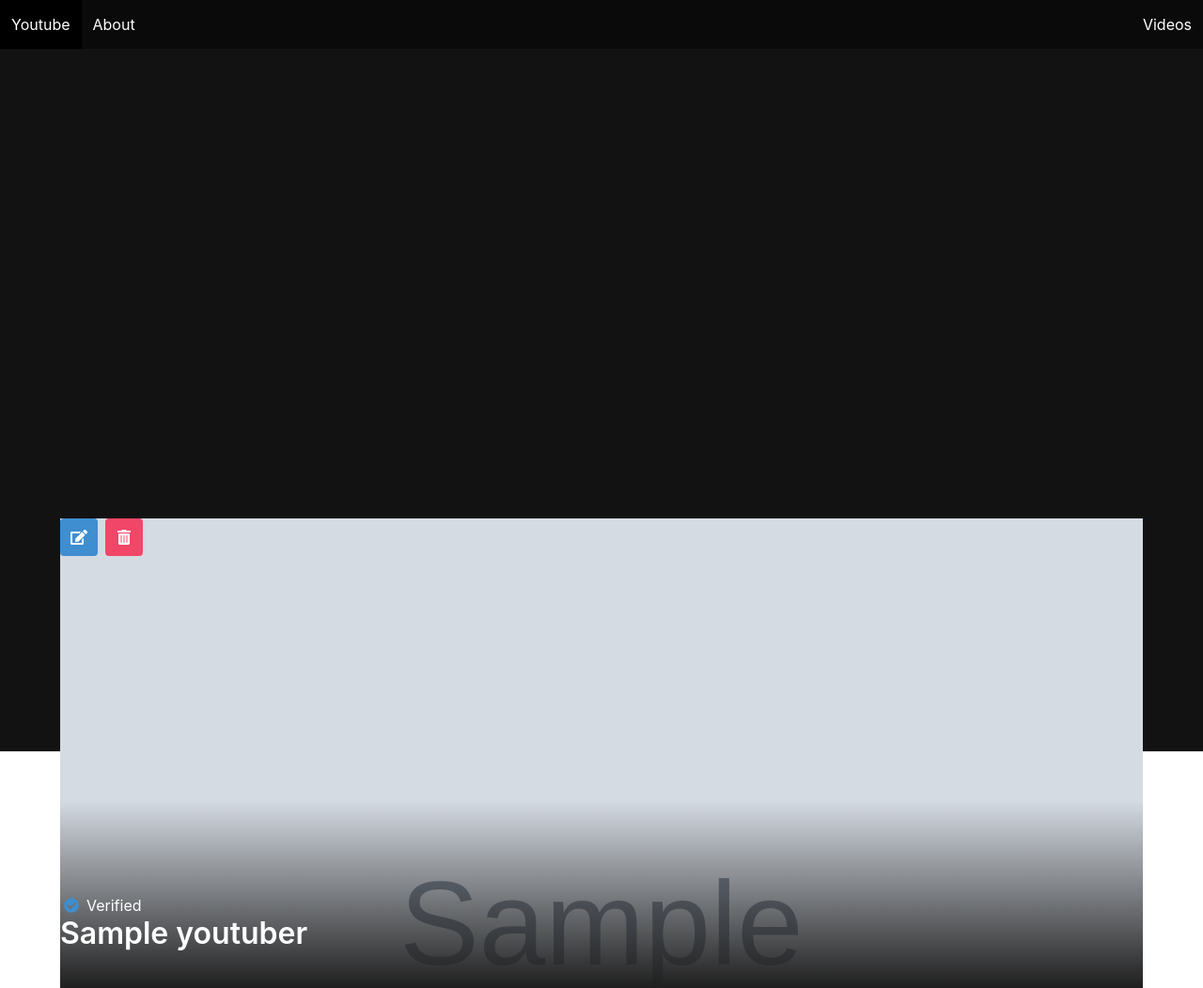
After one commit to Tiranoe/youtubeclone, a Django app: page /youtubers/1/ in a window 1280 px wide. The commit adds this page. Shown: the whole page at 94% size. Run offline with Django 4.2, Linux system fonts and the light colour scheme; tables that the repository leaves empty hold one stand-in row (values such as "Sample post"); grey boxes marked "Sample" are stand-in pictures.

Commit message:
detail page is now working

```diff
--- a/main_app/static/styles/main.css
+++ b/main_app/static/styles/main.css
@@ -33,3 +33,41 @@
 p {
     font-size: 12px;
 }
+
+.detail__img {
+    position: absolute;
+    left: 0;
+    top: 0;
+    width: 100%;
+    height: 500px;
+    background-color: #ffffff;
+    overflow: hidden;
+  }
+
+  .detail__img::after {
+    content: "";
+    background-image: linear-gradient(transparent 60%, #1f1f1f);
+    position: absolute;
+    top: 0;
+    left: 0;
+    width: 100%;
+    height: 100%;
+    z-index: 5;
+  }
+
+  img {
+    width: 100%;
+    height: 500px;
+    object-fit: cover;
+    object-position: top;
+  }
+
+  .detail__name {
+    position: absolute;
+    z-index: 5;
+    top: 400px;
+  }
+
+  .detail__container {
+    margin-top: 500px;
+  }
--- a/main_app/templates/base.html
+++ b/main_app/templates/base.html
@@ -7,6 +7,7 @@
         <meta name="viewport" content="width=device-width, initial-scale=1.0" />
         <link rel="stylesheet" href="https://cdn.jsdelivr.net/npm/bulma@0.9.2/css/bulma.min.css">
         <link rel="stylesheet" href="{% static 'styles/main.css' %}" />
+        <link rel="stylesheet" href="https://cdnjs.cloudflare.com/ajax/libs/font-awesome/5.15.4/css/all.min.css">
         <script src="https://code.jquery.com/jquery-3.6.0.min.js" integrity="sha256-/xUj+3OJU5yExlq6GSYGSHk7tPXikynS7ogEvDej/m4=" crossorigin="anonymous"></script>
         <script src="{% static 'scripts/main.js' %}" defer></script>
         <title>Youtube - {% block title %}{% endblock %}</title>
--- /dev/null
+++ b/main_app/templates/youtuber_detail.html
@@ -0,0 +1,36 @@
+{% extends 'base.html' %}
+{% block content %}
+<div class="detail__img">
+    <img src="{{youtuber.img}}" alt="{{youtuber.name}}" />
+</div>
+<div class="detail__name">
+    {% if youtuber.verified_youtuber %}
+    <div class="icon-text">
+        <span class="icon has-text-info">
+            <i class="fas fa-check-circle"></i>
+        </span>
+        <span>Verified</span>
+    </div>
+    {% endif %}
+    <h1 class="title">{{youtuber.name}}</h1>
+</div>
+<div class="detail__container">
+    <div class="buttons">
+        <a href="" class="button is-info">
+            <span class="icon">
+                <i class="fas fa-edit"></i>
+            </span>
+        </a>
+        <a href="" class="button is-danger">
+            <span class="icon">
+                <i class="fas fa-trash-alt"></i>
+            </span>
+        </a>
+    </div>
+    <div class="detail__about">
+        <h4 class="title is-4">About</h4>
+        <p>{{youtuber.bio}}</p>
+    </div>
+</div>
+
+{% endblock %}
--- a/main_app/templates/youtuber_list.html
+++ b/main_app/templates/youtuber_list.html
@@ -26,7 +26,8 @@
 
 <div class="gallery">
   {% for youtuber in youtubers %}
-  <a href="">
+<!-- Here we are changing the href of the a tag to use the url DTL -->
+  <a href="{% url 'youtuber_detail' youtuber.pk %}">
     <div class="card">
       <div class="card-image">
         <figure class="image is-square">
--- a/main_app/urls.py
+++ b/main_app/urls.py
@@ -6,4 +6,5 @@
     path('about/', views.About.as_view(), name="about"), # <- new route
     path('youtubers/', views.Youtuberlist.as_view(), name="youtuber_list"),
     path('youtubers/new/', views.YoutuberCreate.as_view(), name="youtuber_create"),
+    path('youtubers/<int:pk>/', views.YoutuberDetail.as_view(), name="youtuber_detail"),
 ]
--- a/main_app/views.py
+++ b/main_app/views.py
@@ -4,6 +4,7 @@
 from django.http import HttpResponse # <- a class to handle sending a type of response
 from django.views.generic.base import TemplateView
 from django.views.generic.edit import CreateView
+from django.views.generic import DetailView
 from .models import Youtuber
 
 # Create your views here.
@@ -34,3 +35,7 @@
     fields = ['name', 'img', 'bio', 'verified_youtuber']
     template_name = "youtuber_create.html"
     success_irl = "/youtubers/"
+
+class YoutuberDetail(DetailView):
+    model = Youtuber
+    template_name = "youtuber_detail.html"
```
